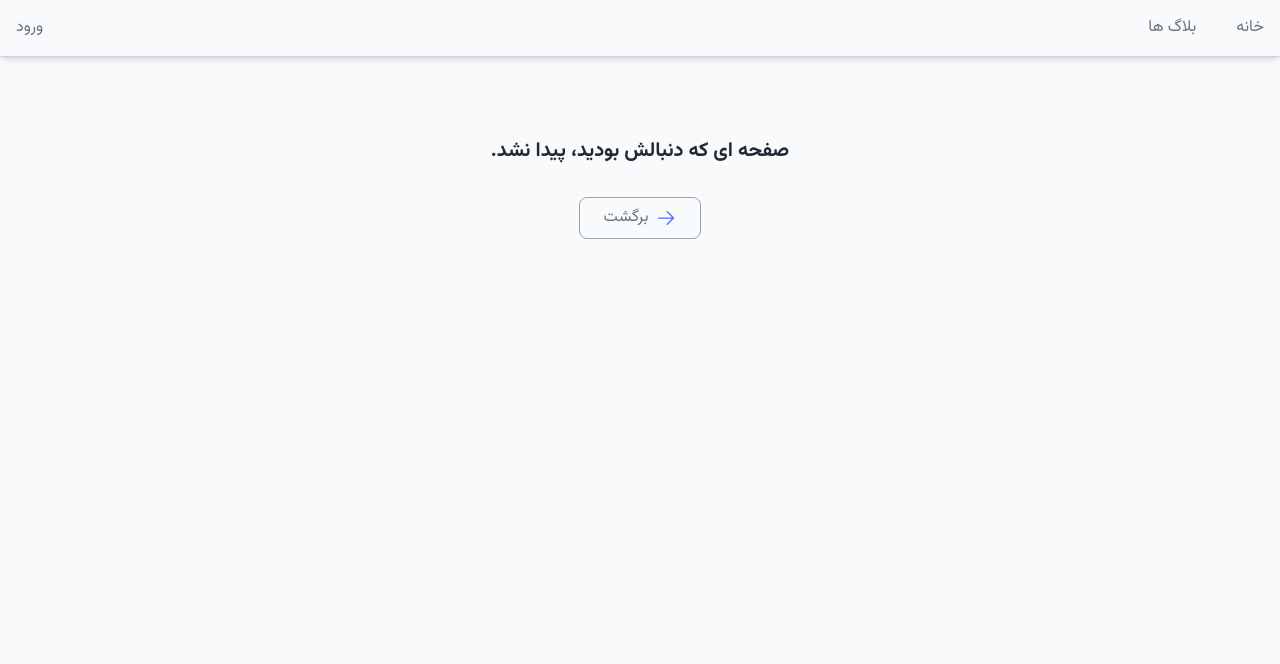
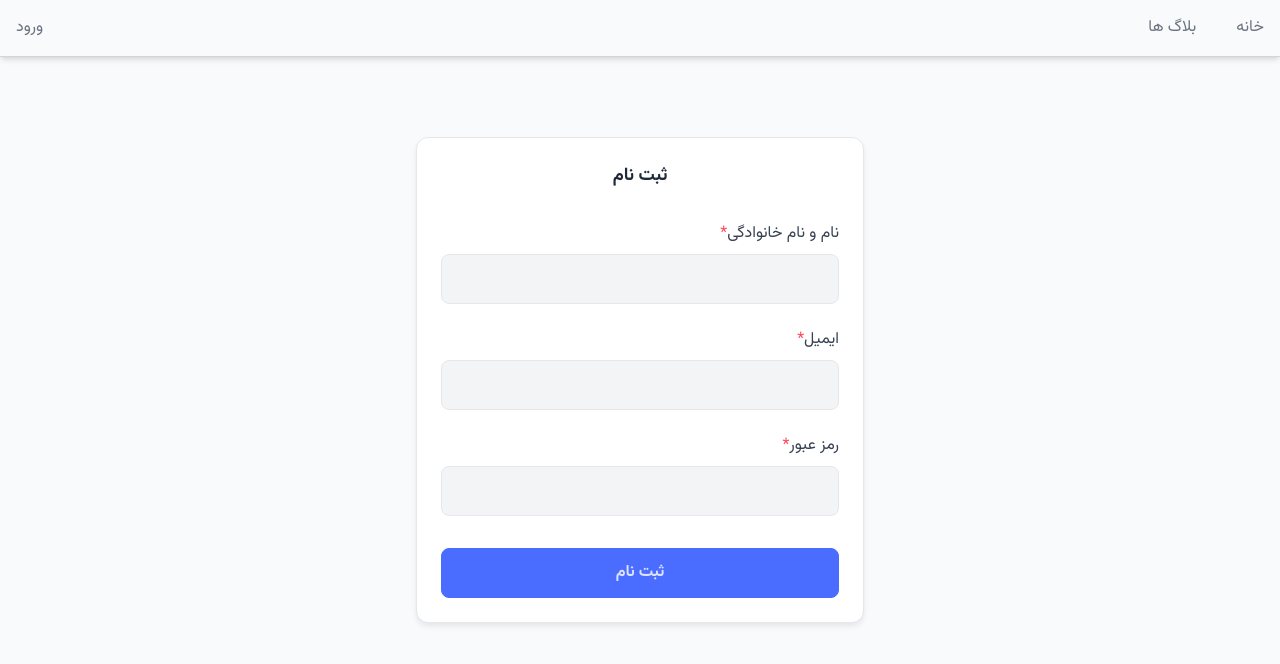
Before and after one commit to mahdi-q/Blog-App-Project, a Next.js app: page /signup in a window 1280 px wide. Before the commit this address had no page. Shown: the top 664 px of the page. Built offline with nearby package versions, Linux system fonts and the light colour scheme.

Commit message:
Develop "Signup" page form

```diff
--- a/package.json
+++ b/package.json
@@ -10,9 +10,12 @@
   },
   "dependencies": {
     "@heroicons/react": "^2.2.0",
+    "@hookform/resolvers": "^4.1.3",
     "next": "15.1.7",
     "react": "^19.0.0",
-    "react-dom": "^19.0.0"
+    "react-dom": "^19.0.0",
+    "react-hook-form": "^7.54.2",
+    "yup": "^1.6.1"
   },
   "devDependencies": {
     "@eslint/eslintrc": "^3",
--- /dev/null
+++ b/src/app/(Auth)/layout.jsx
@@ -0,0 +1,8 @@
+function AuthLayout({ children }) {
+  return (
+    <div className="my-20 flex items-center justify-center">
+      <div className="w-full max-w-md">{children}</div>
+    </div>
+  );
+}
+export default AuthLayout;
--- /dev/null
+++ b/src/app/(Auth)/signup/page.jsx
@@ -0,0 +1,71 @@
+"use client";
+
+import Button from "@/ui/Button";
+import RHFTextField from "@/ui/RHFTextField";
+import { useForm } from "react-hook-form";
+import * as yup from "yup";
+import { yupResolver } from "@hookform/resolvers/yup";
+
+const schema = yup
+  .object({
+    fullname: yup
+      .string()
+      .required("نام و نام خانوادگی الزامی است")
+      .min(5, "نام باید بیشتر از ۵ کارکتر باشد")
+      .max(30, "نام باید کمتر از ۳۰ کارکتر باشد"),
+    email: yup.string().required("ایمیل الزامی است").email("ایمیل نامعتبر است"),
+    password: yup.string().required("رمز عبور الزامی است"),
+  })
+  .required();
+
+function Signup() {
+  const {
+    register,
+    handleSubmit,
+    formState: { errors },
+  } = useForm({
+    resolver: yupResolver(schema),
+  });
+
+  const onSubmit = (values) => {
+    console.log(values);
+  };
+
+  return (
+    <div className="form">
+      <h1 className="text-lg font-bold text-secondary-800">ثبت نام</h1>
+
+      <form onSubmit={handleSubmit(onSubmit)}>
+        <RHFTextField
+          label="نام و نام خانوادگی"
+          name="fullname"
+          register={register}
+          errors={errors}
+          isRequired
+        />
+
+        <RHFTextField
+          label="ایمیل"
+          name="email"
+          register={register}
+          errors={errors}
+          isRequired
+          dir="ltr"
+        />
+
+        <RHFTextField
+          label="رمز عبور"
+          name="password"
+          register={register}
+          errors={errors}
+          isRequired
+          type="password"
+          dir="ltr"
+        />
+
+        <Button className="mt-2 font-bold">ثبت نام</Button>
+      </form>
+    </div>
+  );
+}
+export default Signup;
```
Also changed, not shown: 1 other file (tests, documents, lock files or other folders).
